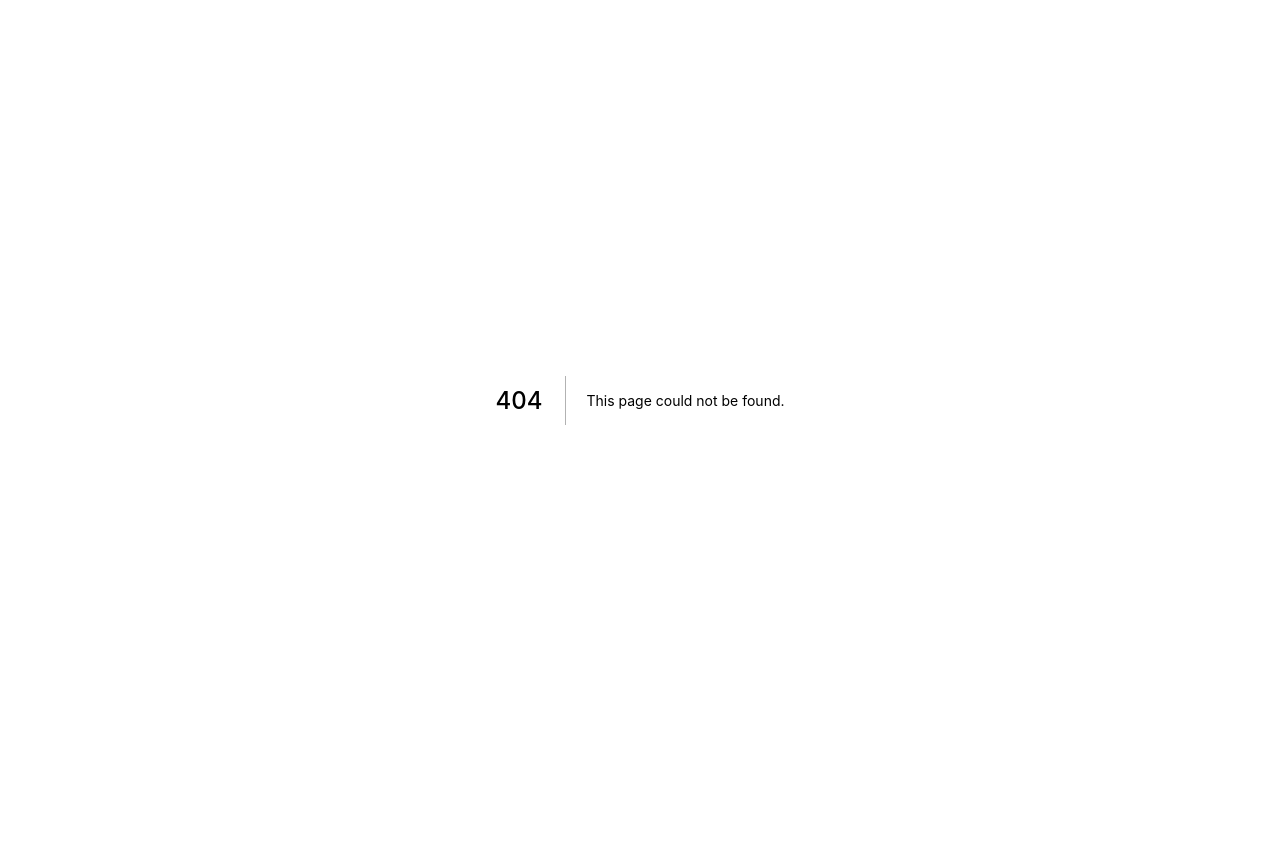
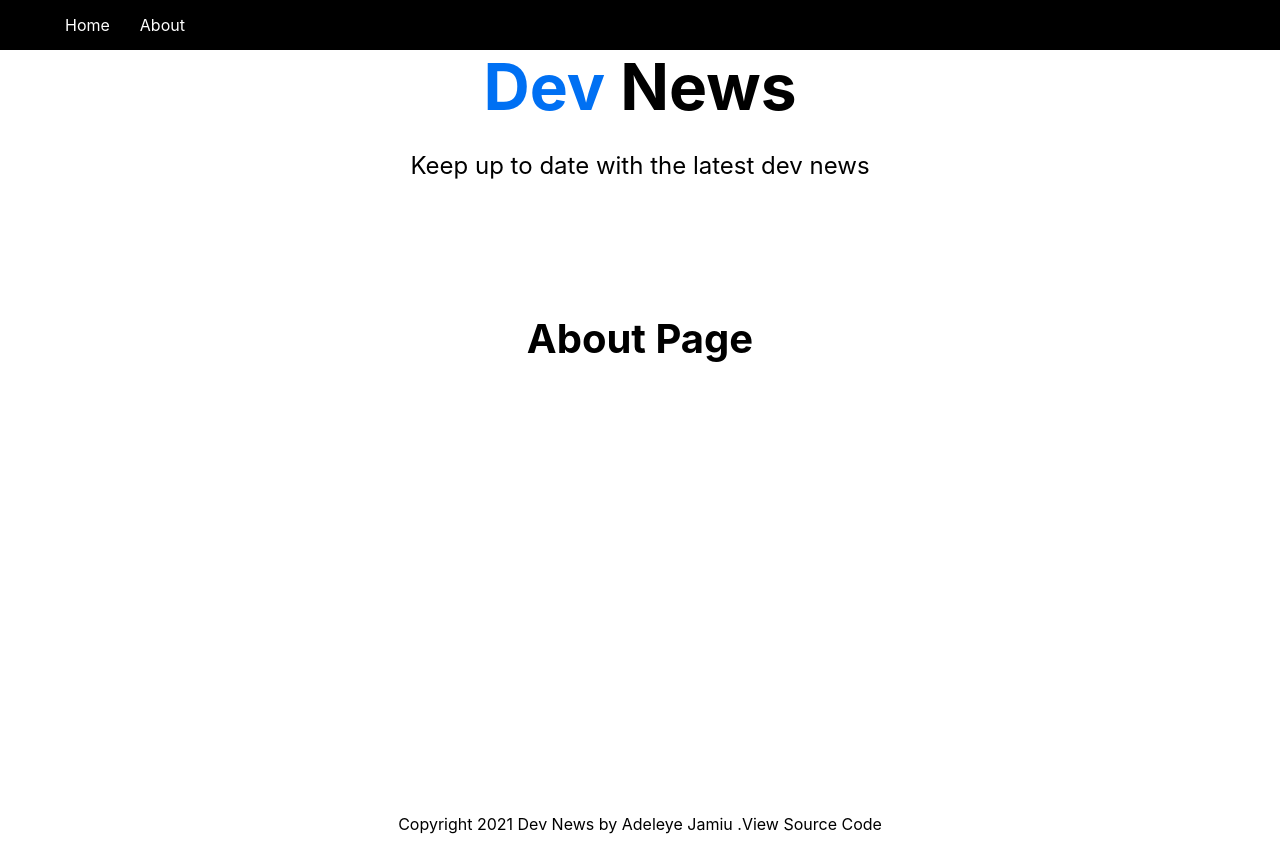
Before and after one commit to adejam/nextjs-dev-news-app, a Next.js app: page /about in a window 1280 px wide. Before the commit this address had no page. Before the commit the page ends 800 px from the top, so only its background shows below. Built offline with nearby package versions, Linux system fonts and the light colour scheme.

Commit message:
add project scaffold with dummy layout

```diff
--- /dev/null
+++ b/components/Footer.tsx
@@ -0,0 +1,11 @@
+const Footer = ():JSX.Element => (
+    <footer className="ta-center bt-block">
+      <div className="not-found">
+        <p>Copyright 2021 Dev News by <a href="https://adeleye-jamiu.netlify.app/" target="_blank" rel="noopener noreferrer">Adeleye Jamiu</a> .
+        <a href="#" target="_blank" rel="noopener noreferrer">View Source Code</a>
+        </p>
+      </div>
+    </footer>
+  );
+
+  export default Footer;
--- /dev/null
+++ b/components/Header.tsx
@@ -0,0 +1,14 @@
+import headerStyles from "../styles/Header.module.css";
+
+const Header = (): JSX.Element => (
+  <header>
+    <h1 className={headerStyles.title}>
+      <span>Dev</span> News
+    </h1>
+    <p className={headerStyles.description}>
+      Keep up to date with the latest dev news
+    </p>
+  </header>
+);
+
+export default Header;
--- /dev/null
+++ b/components/Layout.tsx
@@ -0,0 +1,23 @@
+import Head from "next/head";
+import Footer from "./Footer";
+import styles from "../styles/Layout.module.css";
+import Navbar from "./Navbar";
+import Header from "./Header";
+
+const Layout = ({ children }: JSX.ElementChildrenAttribute): JSX.Element => (
+  <>
+    <Head>
+      <meta name="description" content="Adeleye jamiu companies list app" />
+      <meta name="keywords" content="Companies list" />
+      <link rel="icon" href="/favicon.png" />
+    </Head>
+    <Navbar />
+    <div className={styles.container}>
+      <Header />
+      <main className={styles.main}>{children}</main>
+      <Footer />
+    </div>
+  </>
+);
+
+export default Layout;
--- /dev/null
+++ b/components/Navbar.tsx
@@ -0,0 +1,19 @@
+import Link from 'next/link'
+import navStyles from '../styles/Nav.module.css'
+
+const Navbar = ():JSX.Element => {
+  return (
+    <nav className={navStyles.nav}>
+      <ul>
+        <li>
+          <Link href='/'>Home</Link>
+        </li>
+        <li>
+          <Link href='/about'>About</Link>
+        </li>
+      </ul>
+    </nav>
+  )
+}
+
+export default Navbar
--- a/pages/_app.tsx
+++ b/pages/_app.tsx
@@ -1,8 +1,13 @@
 import '../styles/globals.css'
 import type { AppProps } from 'next/app'
+import Layout from '../components/Layout'
 
 function MyApp({ Component, pageProps }: AppProps) {
-  return <Component {...pageProps} />
+  return (
+    <Layout>
+      <Component {...pageProps} />
+    </Layout>
+  )
 }
 
 export default MyApp
--- /dev/null
+++ b/pages/_document.tsx
@@ -0,0 +1,22 @@
+import Document, { Html, Head, Main, NextScript, DocumentContext } from 'next/document'
+
+class MyDocument extends Document {
+  static async getInitialProps(ctx: DocumentContext) {
+    const initialProps = await Document.getInitialProps(ctx)
+    return { ...initialProps }
+  }
+
+  render() {
+    return (
+      <Html lang='en'>
+        <Head />
+        <body>
+          <Main />
+          <NextScript />
+        </body>
+      </Html>
+    )
+  }
+}
+
+export default MyDocument
--- /dev/null
+++ b/pages/about/index.tsx
@@ -0,0 +1,13 @@
+import { FunctionComponent } from "react";
+
+interface AboutProps {
+
+}
+
+const about: FunctionComponent<AboutProps> = ():JSX.Element => {
+    return (
+        <h1>About Page</h1>
+     );
+}
+
+export default about;
--- /dev/null
+++ b/styles/Header.module.css
@@ -0,0 +1,27 @@
+.title a,
+.title span {
+  color: #0070f3;
+  text-decoration: none;
+}
+
+.title a:hover,
+.title a:focus,
+.title a:active {
+  text-decoration: underline;
+}
+
+.title {
+  margin: 0;
+  line-height: 1.15;
+  font-size: 4rem;
+}
+
+.title,
+.description {
+  text-align: center;
+}
+
+.description {
+  line-height: 1.5;
+  font-size: 1.5rem;
+}
--- /dev/null
+++ b/styles/Layout.module.css
@@ -0,0 +1,18 @@
+.container {
+    min-height: 100vh;
+    padding: 0 0.5rem;
+    display: flex;
+    flex-direction: column;
+    justify-content: flex-start;
+    align-items: center;
+}
+
+.main {
+    padding: 5rem 0;
+    flex: 1;
+    display: flex;
+    flex-direction: column;
+    justify-content: flex-start;
+    align-items: center;
+    font-size: 1.25rem;
+}
--- /dev/null
+++ b/styles/Nav.module.css
@@ -0,0 +1,20 @@
+.nav {
+  height: 50px;
+  padding: 10px;
+  background: #000;
+  color: #fff;
+  display: flex;
+  align-items: center;
+  justify-content: flex-start;
+}
+
+.nav ul {
+  display: flex;
+  justify-content: center;
+  align-items: center;
+  list-style: none;
+}
+
+.nav ul li a {
+  margin: 5px 15px;
+}
```
Also changed, not shown: pages/index.tsx (+3 -57 lines), 1 other file (tests, documents, lock files or other folders).
